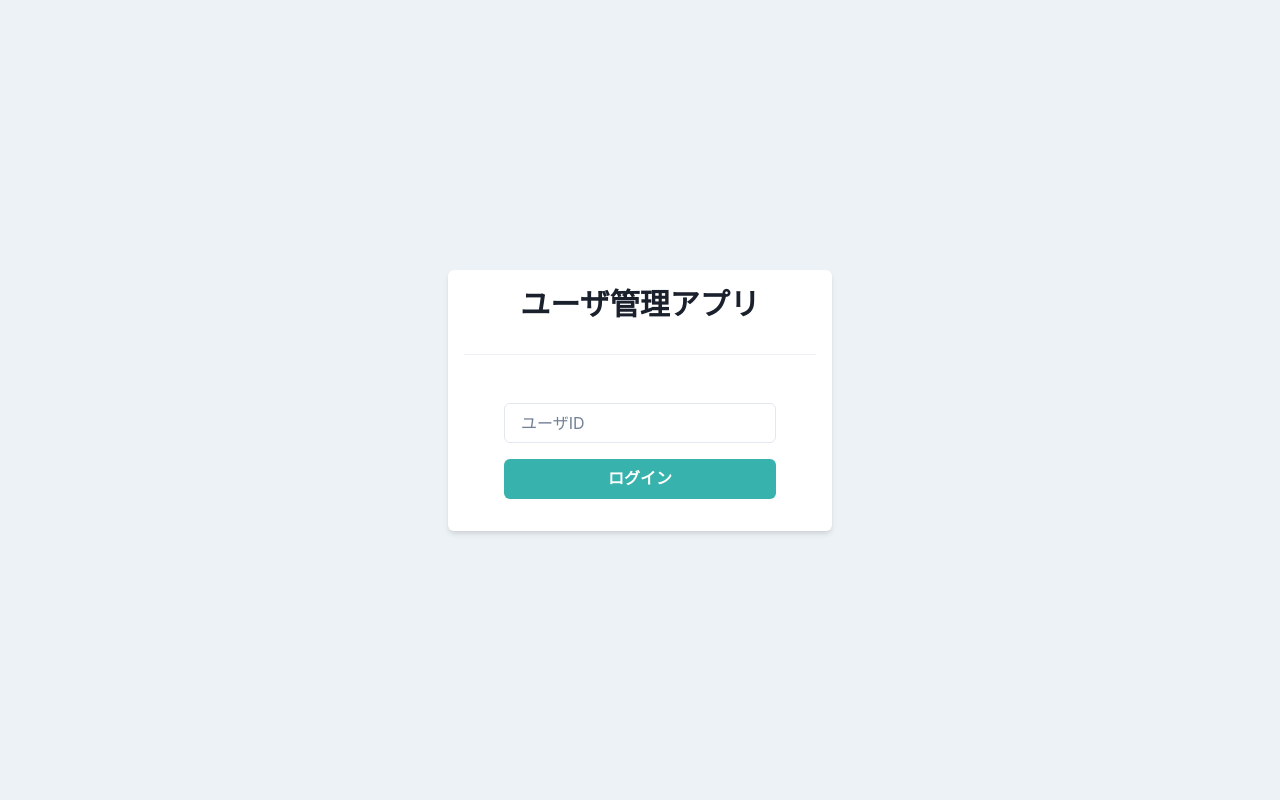
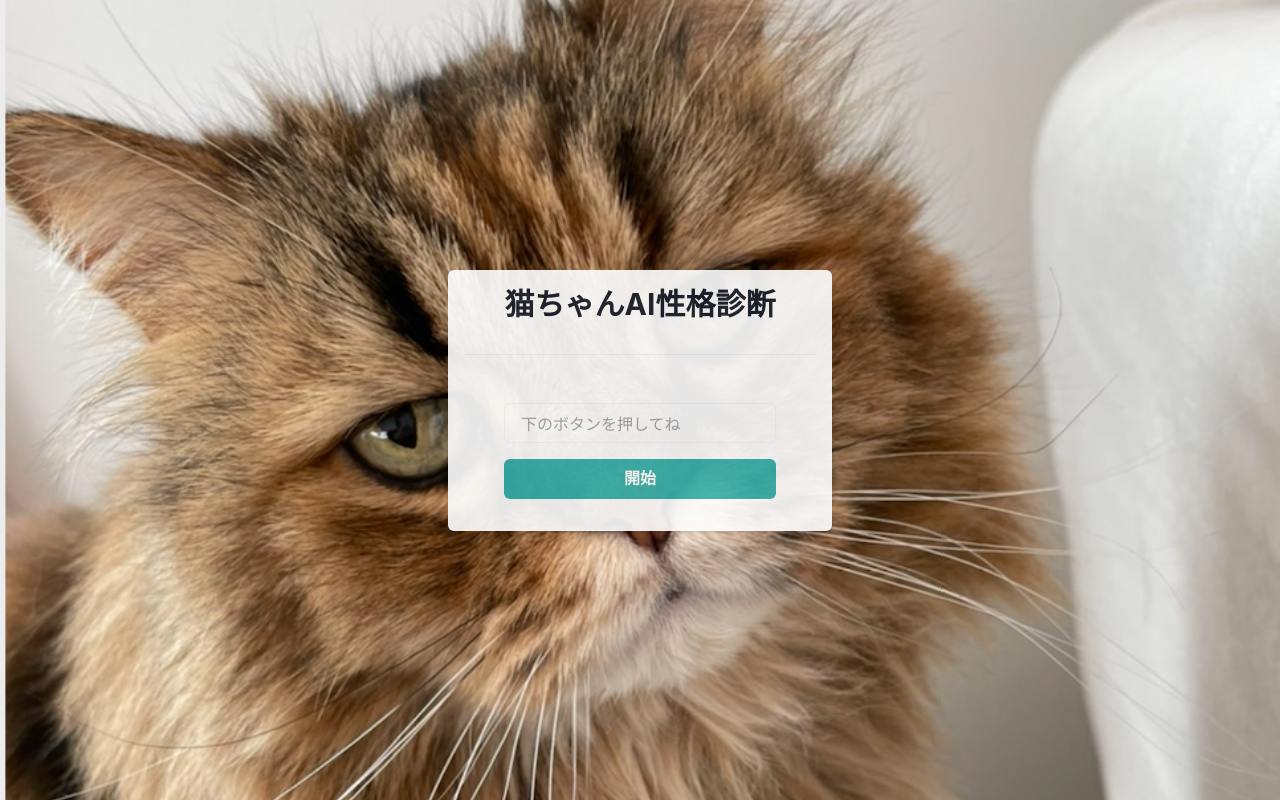
Before and after one commit to baseballkoki/UI_practice, a React (Create React App) app: page / in a window 1280 px wide. Built offline with nearby package versions, Linux system fonts and the light colour scheme.

Commit message:
背景を猫

```diff
--- a/src/components/organisms/layout/Header.tsx
+++ b/src/components/organisms/layout/Header.tsx
@@ -34,7 +34,7 @@ export const Header = memo(() => {
             <Box pr={4}>
             <Link onClick={onClickSetting}>設定</Link>
             </Box>
-            <Link onClick={onClickLogin}>ログイン画面</Link>
+            <Link onClick={onClickLogin}>開始画面</Link>
         </Flex>
           <MenuIconButton onOpen = {onOpen} />
         </Flex>
--- a/src/components/pages/Login.tsx
+++ b/src/components/pages/Login.tsx
@@ -2,25 +2,29 @@ import { Box, Button, Divider, Flex, Heading,Input,Stack } from "@chakra-ui/reac
 import { ChangeEvent, memo, useState } from "react";
 import { PrimatyButton } from "../atoms/button/PrimatyButton";
 import { useAuth } from "../../hooks/useAuth";
+import nyanko1 from "../../image/nyanko2.png"
 
 export const Login = memo(() => {
     const {login , loading} = useAuth();
     const [userId, setUserId] =useState("");
     const onChangeUserId = (e:ChangeEvent<HTMLInputElement>) => setUserId(e.target.value);
 
-    const onClickLogin = () => login(userId);
+    //const onClickLogin = () => login(userId); デフォルトのやつ一旦コメントアウト
+    const onClickLogin = () => login("1");
 
     return (
+        <div style={{ backgroundImage: `url(${nyanko1})`, backgroundSize: "cover", }}>
         <Flex align="center" justify="center" height="100vh">
-            <Box bg="white" w="sm" p={4} borderRadius="md" shadow="md">
-               <Heading as="h1" size="lg" textAlign="center">ユーザ管理アプリ</Heading>
+            <Box bg="white" w="sm" p={4} borderRadius="md" shadow="md" opacity={0.9}>
+               <Heading as="h1" size="lg" textAlign="center">猫ちゃんAI性格診断</Heading>
                <Divider my={8}/>
                <Stack spacing={4} py={4} px={10}>
-               <Input placeholder="ユーザID" value={userId} onChange={onChangeUserId}/>
-               <PrimatyButton disabled={userId === ""} loading={loading} onClick={onClickLogin}>ログイン</PrimatyButton>
+               <Input placeholder="ユーザID" value={"下のボタンを押してね"} onChange={onChangeUserId} disabled={true}/>
+               <PrimatyButton  loading={loading} onClick={onClickLogin}>開始</PrimatyButton>
                </Stack>
             </Box>
         </Flex>
+        </div>
     );
 
 });
```
Also changed, not shown: src/image/nyanko1.jpg (added), src/image/nyanko2.png (added).
